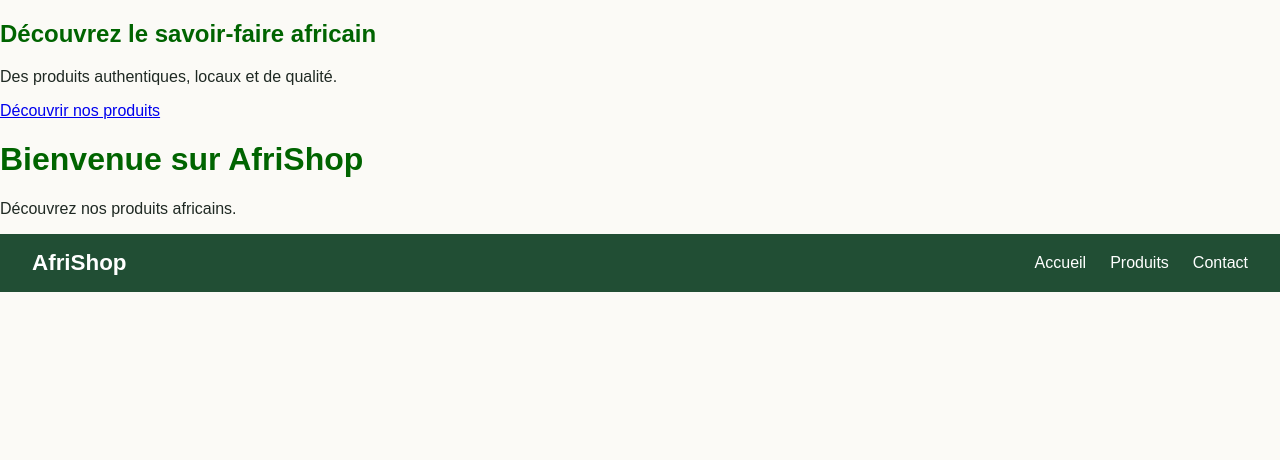
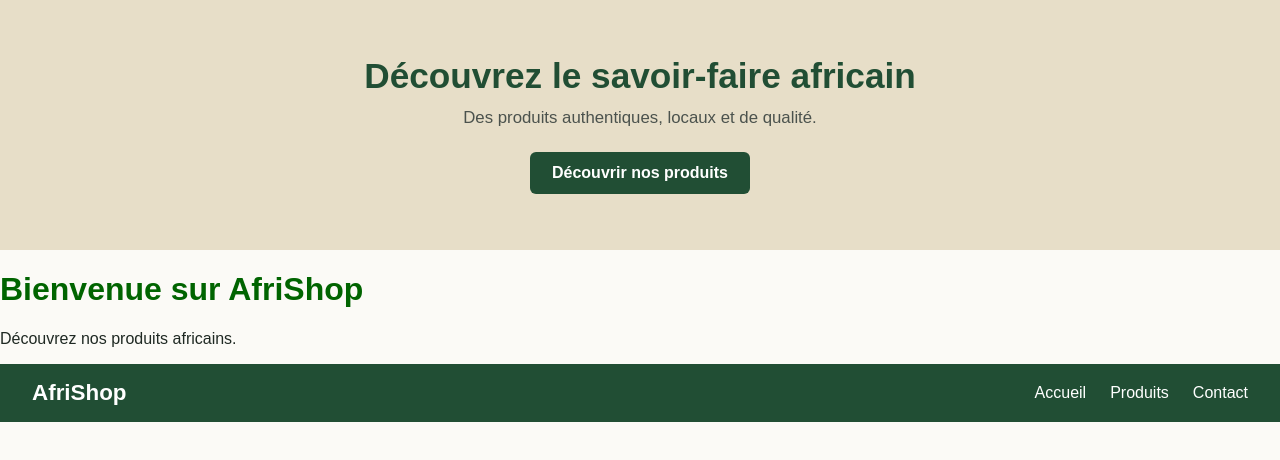
Before and after one commit to phant220/AfriShop, a plain HTML site: page index.html in a window 1280 px wide. Drawn offline with Linux system fonts and the light colour scheme.

Commit message:
feat: ajouter la version accueil

```diff
--- a/style.css
+++ b/style.css
@@ -36,3 +36,30 @@ h1 {
 .nav-links a:hover {
   text-decoration: underline;
 }
+.hero {
+  background-color: #e7dec8;
+  text-align: center;
+  padding: 56px 24px;
+}
+
+.hero h1 {
+  margin: 0 0 12px;
+  font-size: 2.2rem;
+  color: #214e34;
+}
+
+.hero p {
+  margin: 0 0 24px;
+  color: #4b524d;
+  font-size: 1.05rem;
+}
+
+.btn-primary {
+  display: inline-block;
+  background-color: #214e34;
+  color: #ffffff;
+  padding: 12px 22px;
+  border-radius: 6px;
+  text-decoration: none;
+  font-weight: bold;
+}
```
